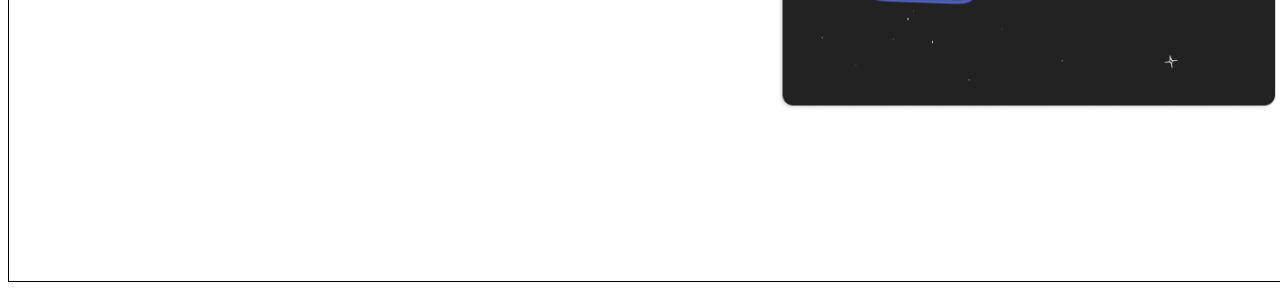
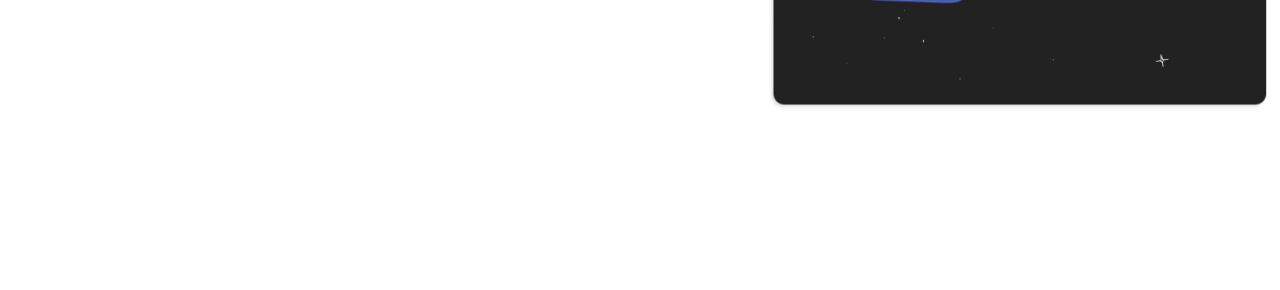
Before and after one commit to LucianoGonzalez10/Security-SAS, a plain HTML site: page index.html in a window 1280 px wide. Shown: the part 589-879 px from the top of the page. Drawn offline with Linux system fonts and the light colour scheme; a web font is replaced by a local one.

Commit message:
Upgrade Css

```diff
--- a/style.css
+++ b/style.css
@@ -1,8 +1,8 @@
 body{
     width: 1441px;
     height: 861px;
-    border: 1px black solid;
-
+    margin-left: auto;
+    margin-right: auto;
 }
 
 #logo{
```
